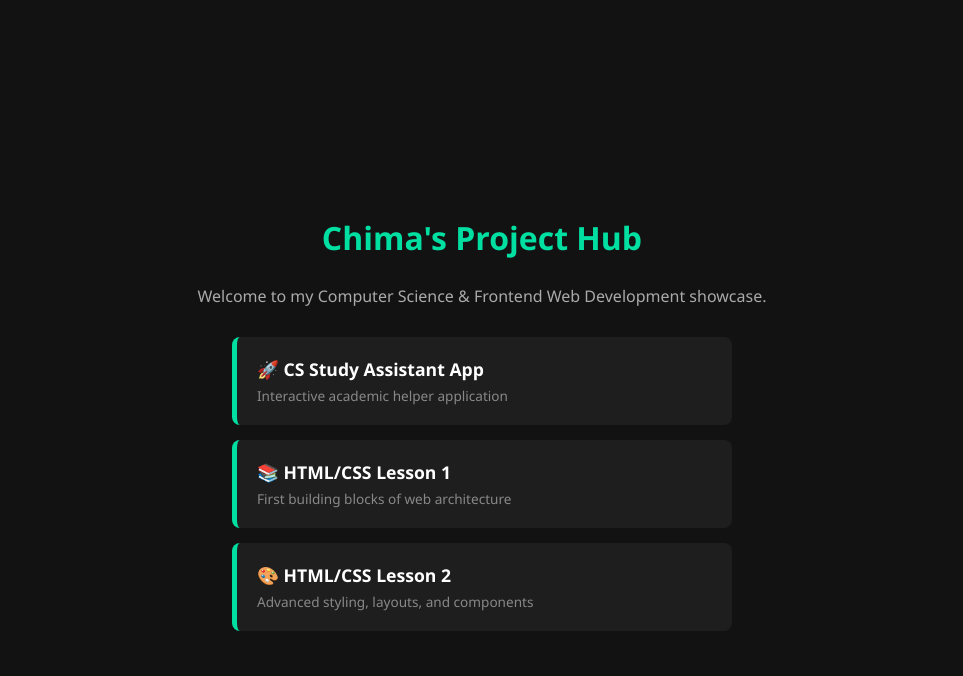
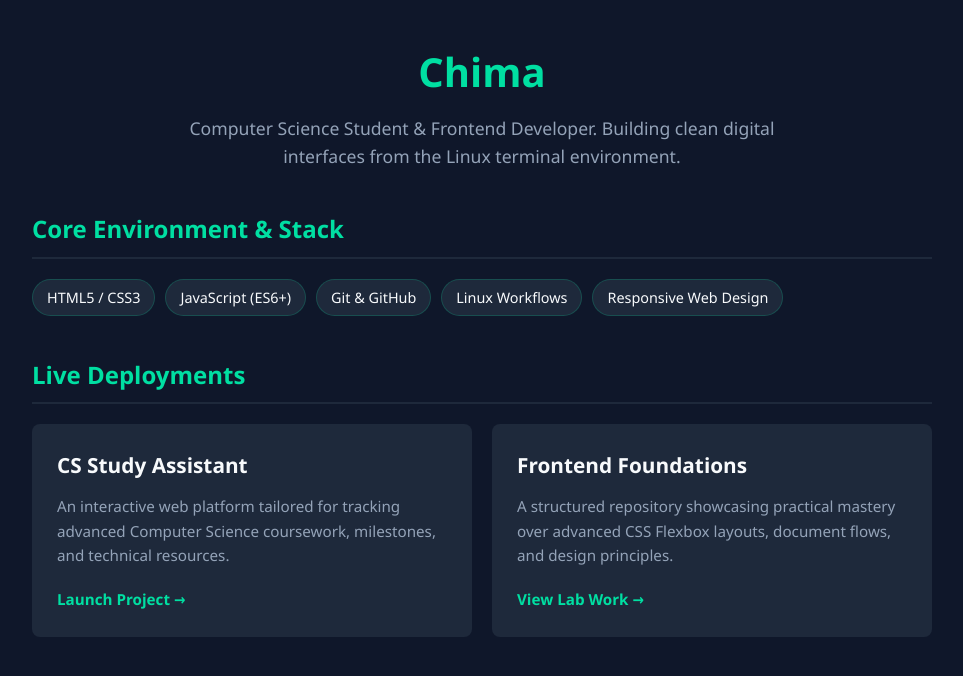
Before and after one commit to wchima091-eng/portfolio, a plain HTML site: page index.html in a window 1280 px wide. Shown: the whole page, without its empty margins (158-1121 px from the left). Drawn offline with Linux system fonts and the light colour scheme.

Commit message:
Upgraded landing page with styled projects grid

```diff
--- a/index.html
+++ b/index.html
@@ -4,79 +4,168 @@
     <meta charset="UTF-8">
     <meta name="viewport" content="width=device-width, initial-scale=1.0">
     <meta name="google-site-verification" content="hM1dA5t5-DIpIJs3suMccbx-FTFQLrw88CKIvRBRy4w" />
+    <meta name="description" content="Chima's Frontend Web Development Portfolio and Computer Science Projects.">
+    <title>Chima | Developer Portfolio</title>
+    <style>
+        :root {
+            --bg-color: #0f172a;
+            --card-bg: #1e293b;
+            --accent-color: #00dfa2;
+            --text-main: #f8fafc;
+            --text-muted: #94a3b8;
+        }
 
-    <meta name="description" content="Chima's Frontend Web Development Portfolio and Computer Science Projects.">
-    <title>Chima | Web Developer Portfolio</title>
-    <style>
+        * {
+            box-sizing: border-box;
+            margin: 0;
+            padding: 0;
+        }
+
         body {
             font-family: 'Segoe UI', Tahoma, Geneva, Verdana, sans-serif;
-            background-color: #121212;
-            color: #ffffff;
+            background-color: var(--bg-color);
+            color: var(--text-main);
+            line-height: 1.6;
+            padding: 40px 20px;
             display: flex;
             flex-direction: column;
             align-items: center;
-            justify-content: center;
-            min-height: 100vh;
-            margin: 0;
-            padding: 20px;
         }
-        h1 {
-            color: #00dfa2;
+
+        header {
+            text-align: center;
+            margin-bottom: 40px;
+            max-width: 600px;
+        }
+
+        header h1 {
+            color: var(--accent-color);
+            font-size: 2.5rem;
             margin-bottom: 10px;
         }
-        p {
-            color: #aaaaaa;
-            margin-bottom: 30px;
+
+        header p {
+            color: var(--text-muted);
+            font-size: 1.1rem;
         }
+
         .container {
-            max-width: 500px;
             width: 100%;
+            max-width: 900px;
         }
+
+        .section-title {
+            color: var(--accent-color);
+            font-size: 1.5rem;
+            margin-bottom: 20px;
+            border-bottom: 2px solid var(--card-bg);
+            padding-bottom: 8px;
+        }
+
+        /* Tech Stack Tags */
+        .tech-tags {
+            display: flex;
+            flex-wrap: wrap;
+            gap: 10px;
+            margin-bottom: 40px;
+        }
+
+        .tag {
+            background-color: var(--card-bg);
+            color: var(--text-main);
+            padding: 6px 14px;
+            border-radius: 20px;
+            font-size: 0.9rem;
+            border: 1px solid rgba(0, 223, 162, 0.2);
+        }
+
+        /* Projects Grid */
+        .projects-grid {
+            display: grid;
+            grid-template-columns: repeat(auto-fit, minmax(280px, 1fr));
+            gap: 20px;
+        }
+
         .project-card {
-            background-color: #1e1e1e;
-            padding: 20px;
-            margin-bottom: 15px;
+            background-color: var(--card-bg);
             border-radius: 8px;
-            border-left: 5px solid #00dfa2;
-            transition: transform 0.2s;
+            padding: 24px;
+            border: 1px solid transparent;
+            transition: all 0.3s ease;
+            display: flex;
+            flex-direction: column;
+            justify-content: space-between;
         }
+
         .project-card:hover {
-            transform: scale(1.02);
+            transform: translateY(-5px);
+            border-color: var(--accent-color);
+            box-shadow: 0 10px 20px rgba(0, 0, 0, 0.3);
         }
-        a {
-            color: #ffffff;
+
+        .project-card h3 {
+            color: var(--text-main);
+            margin-bottom: 12px;
+            font-size: 1.3rem;
+        }
+
+        .project-card p {
+            color: var(--text-muted);
+            font-size: 0.95rem;
+            margin-bottom: 20px;
+        }
+
+        .project-link {
+            color: var(--accent-color);
             text-decoration: none;
             font-weight: bold;
-            font-size: 1.1rem;
-            display: block;
+            font-size: 0.95rem;
+            display: inline-flex;
+            align-items: center;
+            gap: 5px;
         }
-        span {
-            display: block;
-            font-size: 0.85rem;
-            color: #888888;
-            margin-top: 5px;
+
+        .project-link:hover {
+            text-decoration: underline;
         }
     </style>
 </head>
 <body>
 
-    <h1>Chima's Project Hub</h1>
-    <p>Welcome to my Computer Science & Frontend Web Development showcase.</p>
+    <header>
+        <h1>Chima</h1>
+        <p>Computer Science Student & Frontend Developer. Building clean digital interfaces from the Linux terminal environment.</p>
+    </header>
 
     <div class="container">
-        <div class="project-card">
-            <a href="./CS Study Assistant/">🚀 CS Study Assistant App</a>
-            <span>Interactive academic helper application</span>
+        <h2 class="section-title">Core Environment & Stack</h2>
+        <div class="tech-tags">
+            <span class="tag">HTML5 / CSS3</span>
+            <span class="tag">JavaScript (ES6+)</span>
+            <span class="tag">Git & GitHub</span>
+            <span class="tag">Linux Workflows</span>
+            <span class="tag">Responsive Web Design</span>
         </div>
 
-        <div class="project-card">
-            <a href="./Lesson1/">📚 HTML/CSS Lesson 1</a>
-            <span>First building blocks of web architecture</span>
-        </div>
+        <h2 class="section-title">Live Deployments</h2>
+        <div class="projects-grid">
 
-        <div class="project-card">
-            <a href="./Lesson 2/">🎨 HTML/CSS Lesson 2</a>
-            <span>Advanced styling, layouts, and components</span>
+            <div class="project-card">
+                <div>
+                    <h3>CS Study Assistant</h3>
+                    <p>An interactive web platform tailored for tracking advanced Computer Science coursework, milestones, and technical resources.</p>
+                </div>
+                <a href="./CS Study Assistant/index.html" class="project-link">Launch Project →</a>
+            </div>
+
+            <div class="project-card">
+                <div>
+                    <h3>Frontend Foundations</h3>
+                    <p>A structured repository showcasing practical mastery over advanced CSS Flexbox layouts, document flows, and design principles.</p>
+                </div>
+                <a href="./Lesson1/index.html" class="project-link">View Lab Work →</a>
+            </div>
+
         </div>
     </div>
 
```
